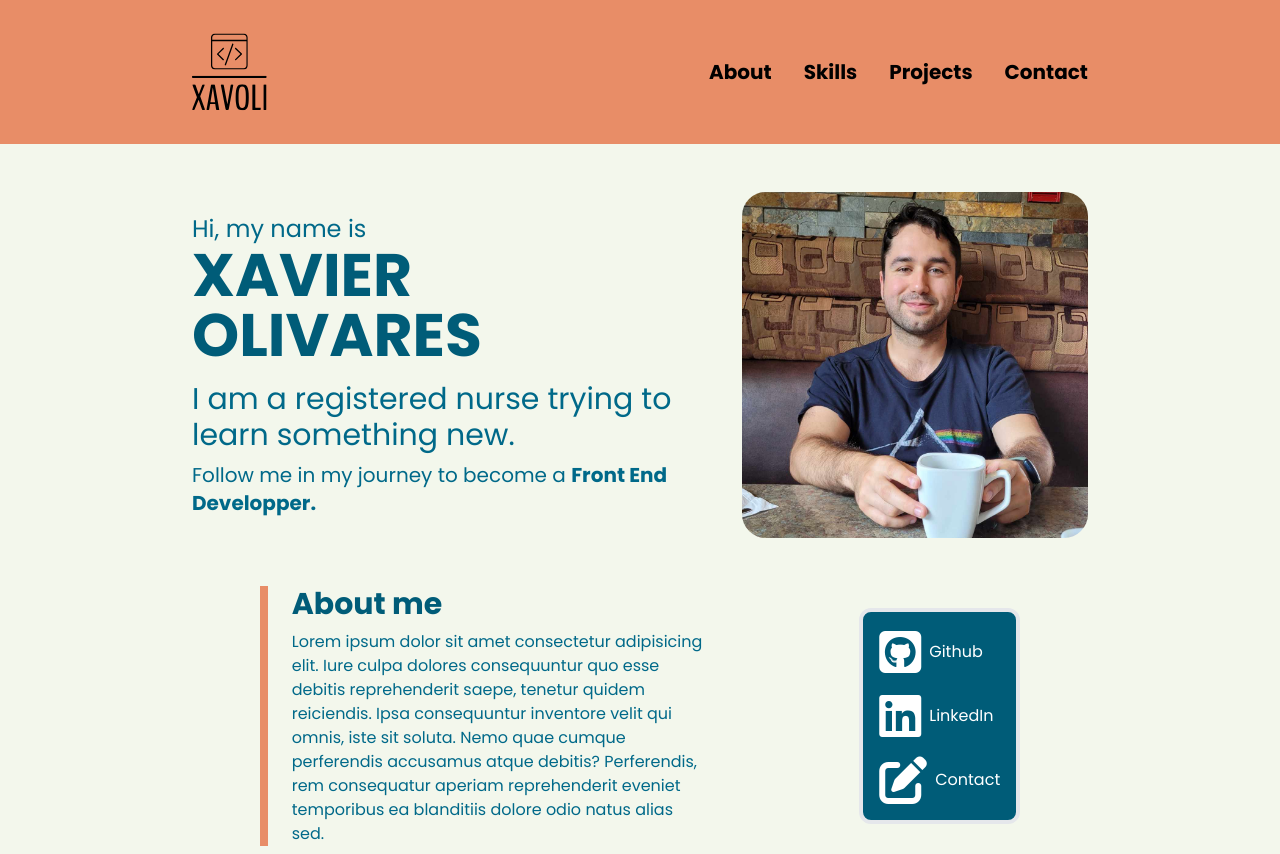
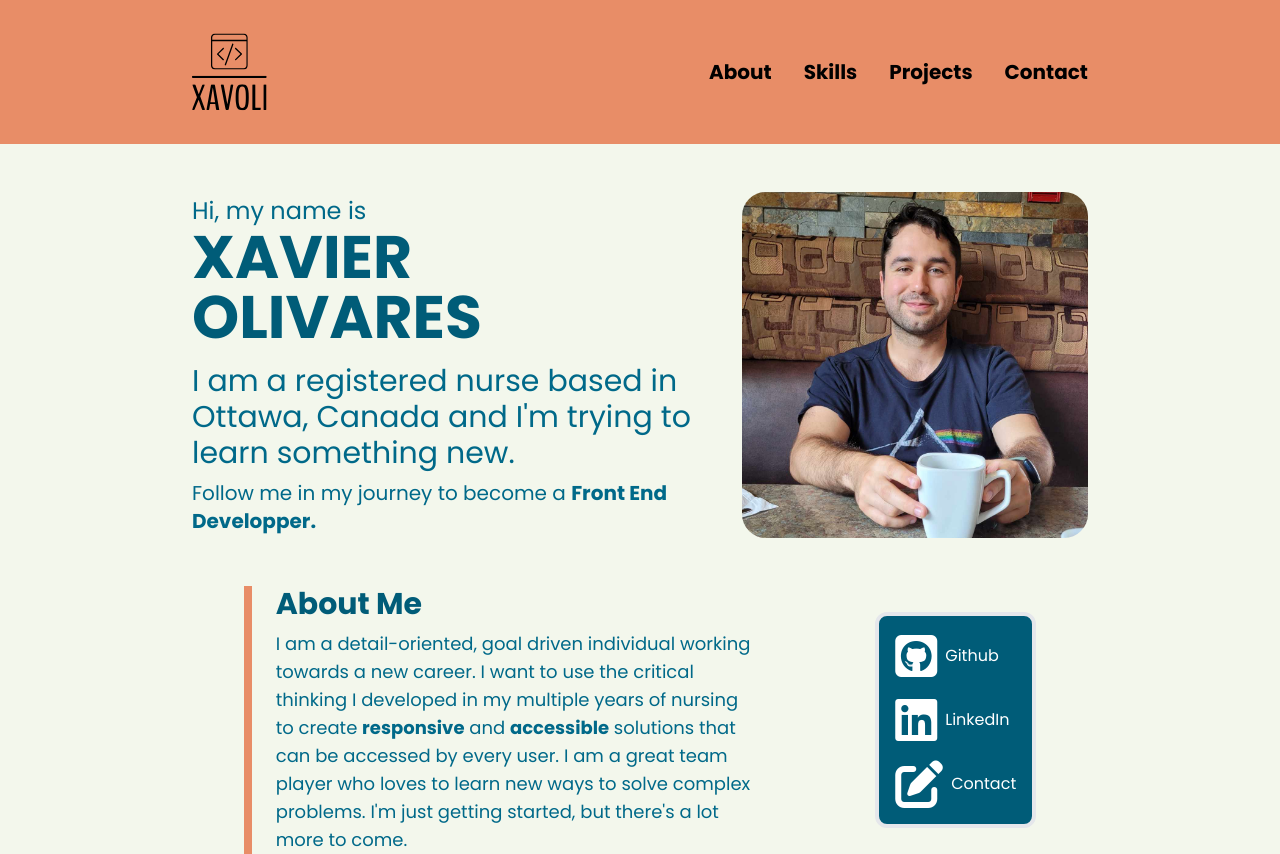
Before and after one commit to XavOli/Xavoli2.0, a website: page index.html in a window 1280 px wide. Drawn offline with Linux system fonts and the light colour scheme.

Commit message:
about me text

```diff
--- a/index.html
+++ b/index.html
@@ -25,7 +25,7 @@
 
                 <!-- Menu -->
                 <div id="menu" class="hidden flex-col text-xl space-y-4 items-center justify-center font-bold md:flex md:space-y-0 md:space-x-8 md:rounded-xl md:flex-row">
-                        <a href="#" class="nav-link">About</a>
+                        <a href="#about" class="nav-link">About</a>
                         <a href="#" class="nav-link">Skills</a>
                         <a href="#" class="nav-link">Projects</a>
                         <a href="#" class="nav-link">Contact</a>
@@ -52,13 +52,14 @@
                         Xavier Olivares
                     </h1>
                     <p class="text-2xl lg:text-3xl text-left mb-2">
-                        I am a registered nurse trying to learn something new.
+                        I am a registered nurse based in Ottawa, Canada and I'm trying to learn something new.
                     </p>
                     <p class="text-lg lg:text-xl text-left">
                         Follow me in my journey to become a <strong>Front End Developper. </strong>
                     </p>
                 </div>
-                <div class="w-8/12 max-w-md md:w-3/5 lg:w-2/5 animate-fadeRight">
+                <!-- Profile picture -->
+                <div class="w-8/12 max-w-md md:w-3/5 lg:w-2/5 animate-fadeRight ">
                     <img src="./assets/images/myPicture.jpg" alt="" class="rounded-3xl">
                 </div>
             </div>
@@ -68,21 +69,22 @@
             <!-- About wrapper -->
             <div class="section-padding flex flex-col md:flex-row items-center justify-around space-y-8 md:space-y-0 md:space-x-4 animate-fadeUp ">
                 <!-- About text -->
-                <div class="w-full max-w-md space-y-2 md:border-l-8 md:pl-6 border-navOrange">
-                    <h1 class=" text-3xl font-semibold text-headerBlue text-center md:text-left">About me</h1>
-                    <p class="text-center md:text-left text-paraBlue">Lorem ipsum dolor sit amet consectetur adipisicing elit. Iure culpa dolores consequuntur quo esse debitis reprehenderit saepe, tenetur quidem reiciendis. Ipsa consequuntur inventore velit qui omnis, iste sit soluta. Nemo quae cumque perferendis accusamus atque debitis? Perferendis, rem consequatur aperiam reprehenderit eveniet temporibus ea blanditiis dolore odio natus alias sed.</p>
+                <div class="w-full max-w-lg space-y-2 md:border-l-8 md:pl-6 border-navOrange">
+                    <h1 class="text-3xl font-semibold text-headerBlue text-center md:text-left">About Me</h1>
+                    <p class="text-center md:text-left text-paraBlue text-lg">I am a detail-oriented, goal driven individual working towards a new career. I want to use the critical thinking I developed in my multiple years of nursing to create <strong>responsive</strong> and <strong>accessible</strong> solutions that can be accessed by every user. I am a great team player who loves to learn new ways to solve complex problems. I'm just getting started, but there's a lot more to come.
+                    </p>
                 </div>
                 <!-- About icons -->
                 <div class="flex md:flex-col items-start justify-around space-x-6 md:space-x-0 md:space-y-4 text-white border-4 p-4 bg-headerBlue rounded-xl">
-                    <a href="https://github.com/XavOli" class="flex items-center space-x-2">
+                    <a href="https://github.com/XavOli" class="flex items-center space-x-2 hover:scale-105">
                         <i class="fa-brands fa-square-github fa-3x "></i>
                         <p>Github</p>
                     </a>
-                    <a href="#" class="flex items-center space-x-2">
+                    <a href="#" class="flex items-center space-x-2 hover:scale-105">
                         <i class="fa-brands fa-linkedin fa-3x"></i>
                         <p>LinkedIn</p>
                     </a>
-                    <a href="mailto: xavoli2099@gmail.com" class="flex items-center space-x-2">
+                    <a href="mailto: xavoli2099@gmail.com" class="flex items-center space-x-2 hover:scale-105">
                         <i class="fa-solid fa-pen-to-square fa-3x"></i>
                         <p>Contact</p>
                     </a>
```
Also changed, not shown: css/style.css.
